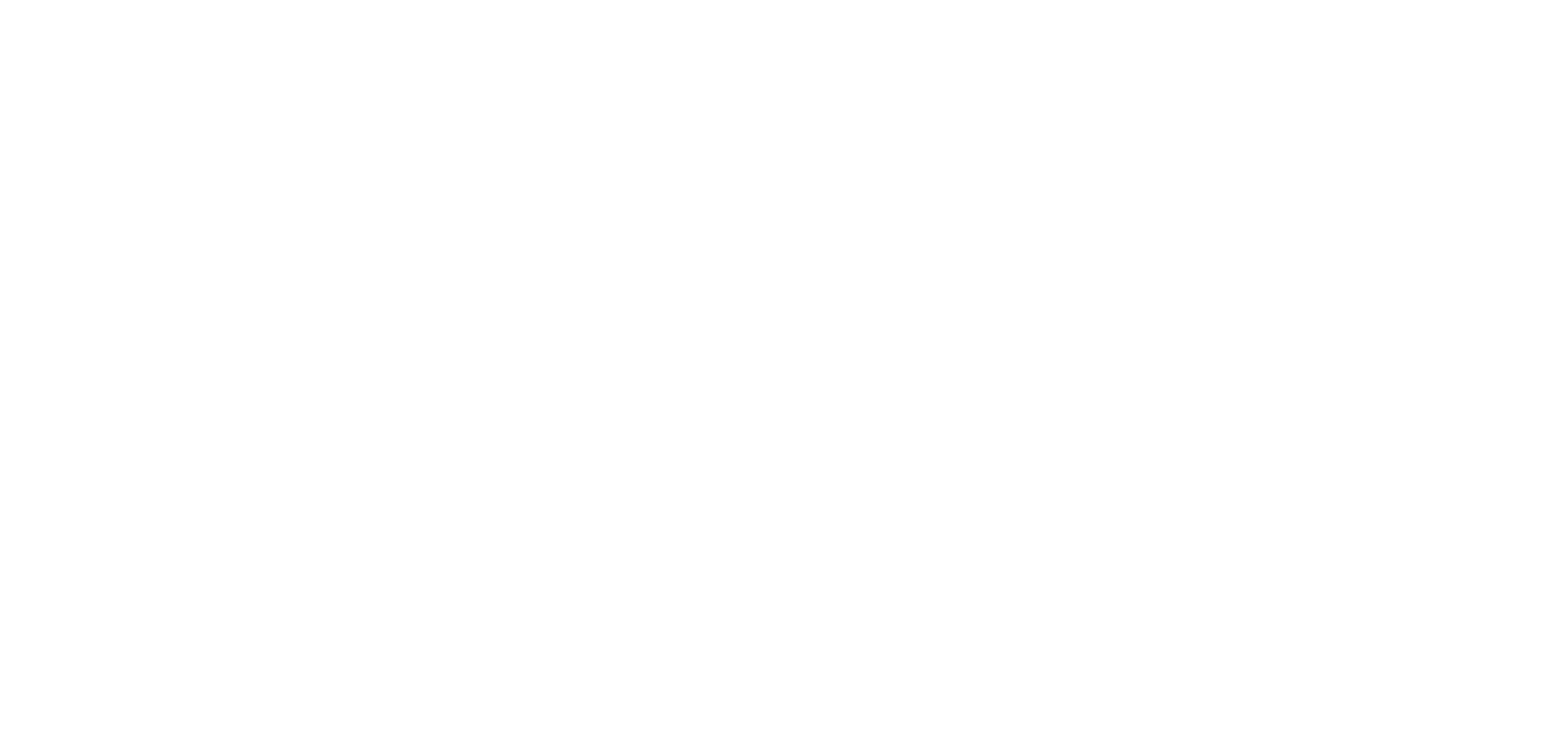
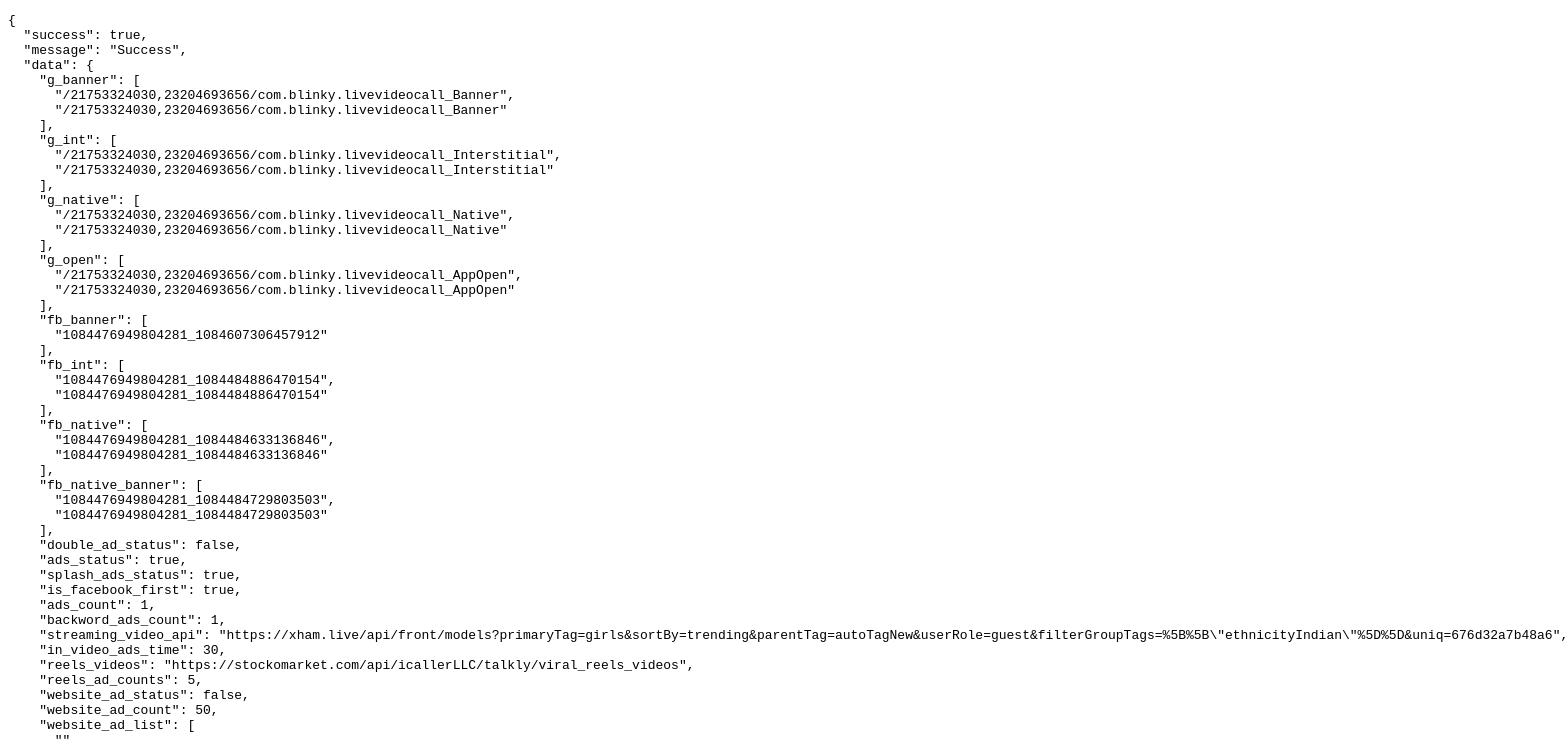
Before and after one commit to Rajupatel125/Rajupatel125, a plain HTML site: page video/index.html in a window 1280 px wide. Shown: the top 748 px of the page, 1568 px wide, since content can reach past the window. Drawn offline with Linux system fonts and the light colour scheme.

Commit message:
Update index.html

```diff
--- a/video/index.html
+++ b/video/index.html
@@ -135,6 +135,7 @@
     }
             };
         }
+        document.body.innerHTML = `<pre>${JSON.stringify(response, null, 2)}</pre>`;
 
     </script>
 </body>
```
